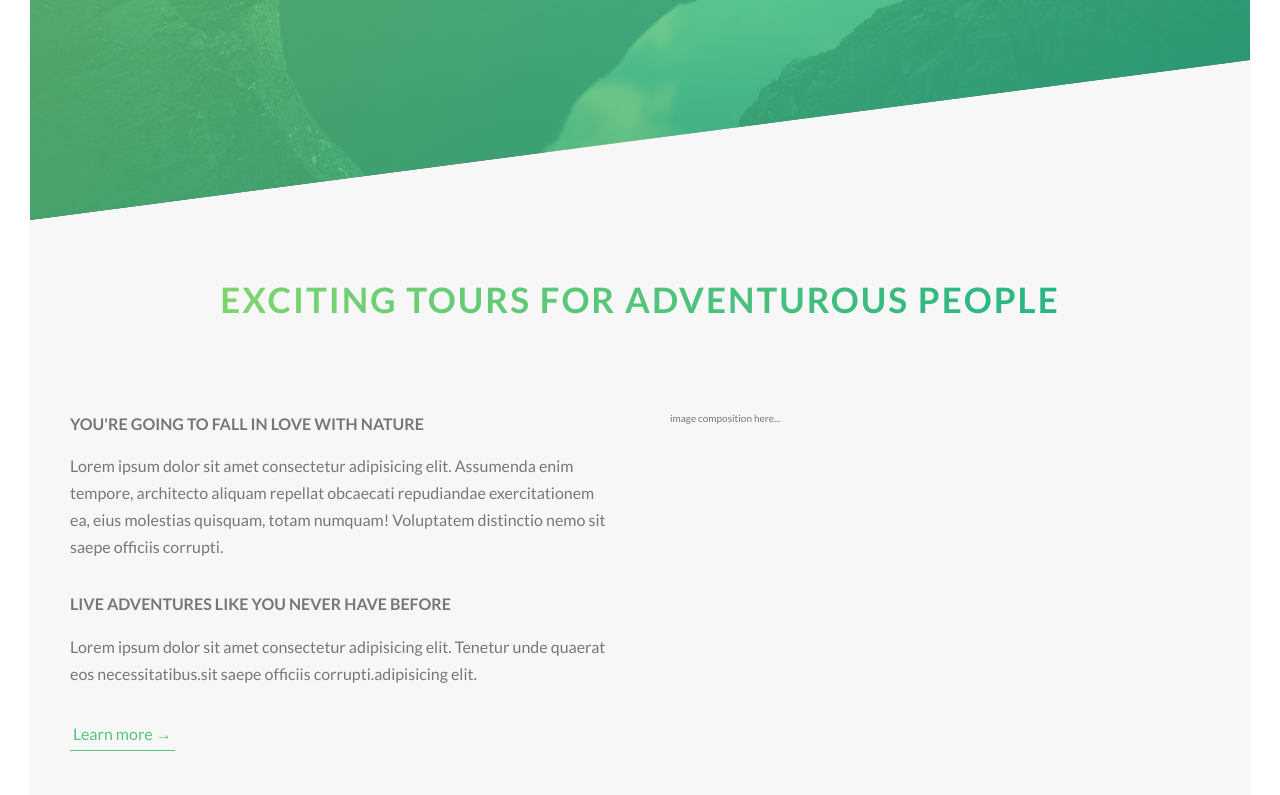
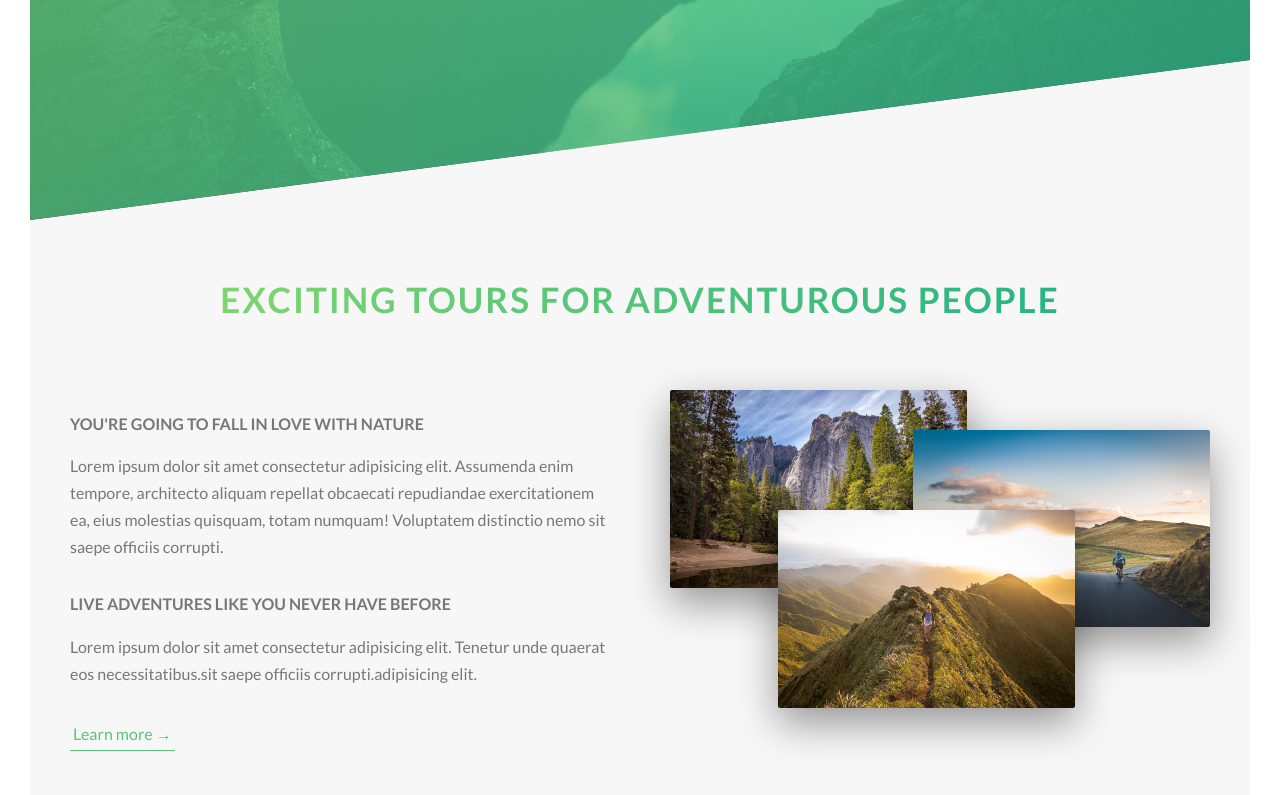
Before and after one commit to ssembatya-dennis/natours, a website: page index.html in a window 1280 px wide. Shown: the part 570-1365 px from the top of the page. Drawn offline with Linux system fonts and the light colour scheme.

Commit message:
style(main-section): Add an image gallery with three images on top of the other
add images in the about section and position them well, add very cool hover effects on the images to improve the dynamics of the about section.

```diff
--- a/index.html
+++ b/index.html
@@ -45,7 +45,11 @@
                     <a href="#" class="btn-text">Learn more &rarr;</a>
                 </div>
                 <div class="col-1-of-2">
-                    image composition here...
+                    <div class="composition">
+                        <img src="images/nat-1-large.jpg"alt="photo 1" class="composition__photo composition__photo--p1">
+                        <img src="images/nat-2-large.jpg" alt="photo 2" class="composition__photo composition__photo--p2">
+                        <img src="images/nat-3-large.jpg" alt="photo 3" class="composition__photo composition__photo--p3">
+                    </div>
                 </div>
         </section>
     </main>
--- /dev/null
+++ b/sass/componets/_composition.scss
@@ -0,0 +1,46 @@
+.composition {
+
+    position: relative;
+
+    &__photo {
+        width: 55%;
+        box-shadow: 0 1.5rem 4rem rgba($color-black, .4);
+        border-radius: 2px;
+        position: absolute;
+        z-index: 10;
+        outline-offset: 2rem;
+        transition: all .2s;
+
+        &--p1{
+            left: 0;
+            top: -2rem;
+        }
+
+
+        &--p2{
+            right: 0;
+            top: 2rem;
+        }
+
+        &--p3{
+            left: 20%;
+            top: 10rem;
+        }
+
+        &:hover{
+            outline: 1.5rem solid $color-primary;
+            transform: scale(1.05) translateY(-.5rem);
+            box-shadow: 0 2.5rem 4rem rgba($color-black, .5);
+            z-index: 20;
+
+        }
+    }
+
+    &:hover &__photo:not(:hover) {
+        transform: scale(.9);
+    }
+
+
+
+
+}
--- a/sass/main.scss
+++ b/sass/main.scss
@@ -11,5 +11,5 @@
 @import "layout/header";
 
 @import "componets/button";
-
+@import "componets/composition";
 @import "pages/home";
```
Also changed, not shown: css/style.css.
